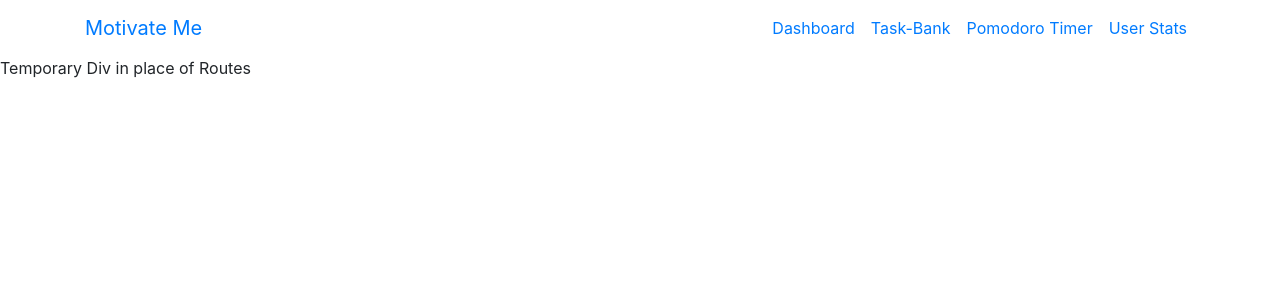
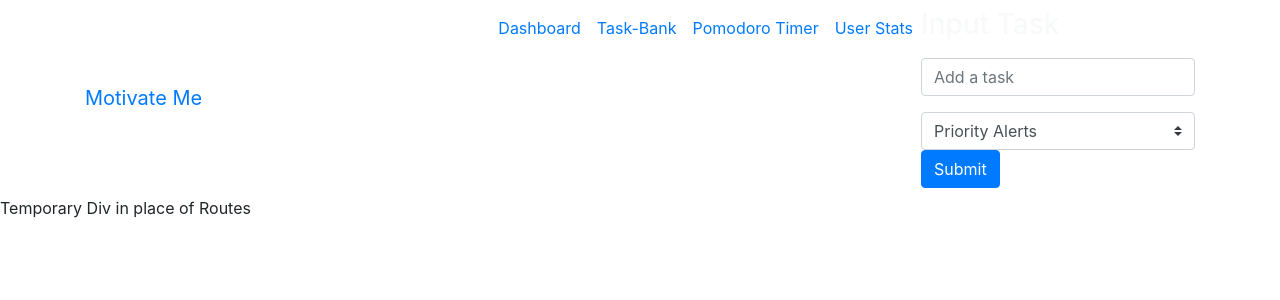
Before and after one commit to hglane/Project_3, a React (Create React App) app: page / in a window 1280 px wide. Shown: the top 300 px of the page. Built offline with nearby package versions, Linux system fonts and the light colour scheme.

Commit message:
Form & Navbar Updates
Created a Form component.  Elements still need to be added.
Added Form to Navbar.

```diff
--- a/src/components/NavBar/index.js
+++ b/src/components/NavBar/index.js
@@ -23,6 +23,31 @@ function Navbar() {
                         <Link to="/stats" className={window.location.pathname === "/stats" ? "nav-link active" : "nav-link"}
                         >User Stats</Link>
                     </li>
+                    <li className="nav-item">
+                        <form>
+                            <div className="form-group">
+                                <label className="taskAdd"><h3>Input Task</h3></label>
+                                <br></br>
+                                <input className="col-12 form-control"
+                                    // value={props.search}
+                                    type="text"
+                                    name="taskForm"
+                                    placeholder="Add a task"
+                                    // onChange={props.handleInputChange}
+                                />
+                            </div>
+                            <select className="custom-select" id="priorityDropDown">
+                                <option selected>Priority Alerts</option>
+                                <option value="1">One</option>
+                                <option value="2">Two</option>
+                                <option value="3">Three</option>
+                            </select>
+                            <button type="submit" className="submitBtn btn btn-primary">
+                                Submit
+                            </button>
+                            {/* onClick={props.handleFormSubmit} */}
+                    </form>
+                    </li>
                 </ul>
             </div>
         </nav>
```
Also changed, not shown: src/components/Form/Form.js (added, +33 -0 lines).
